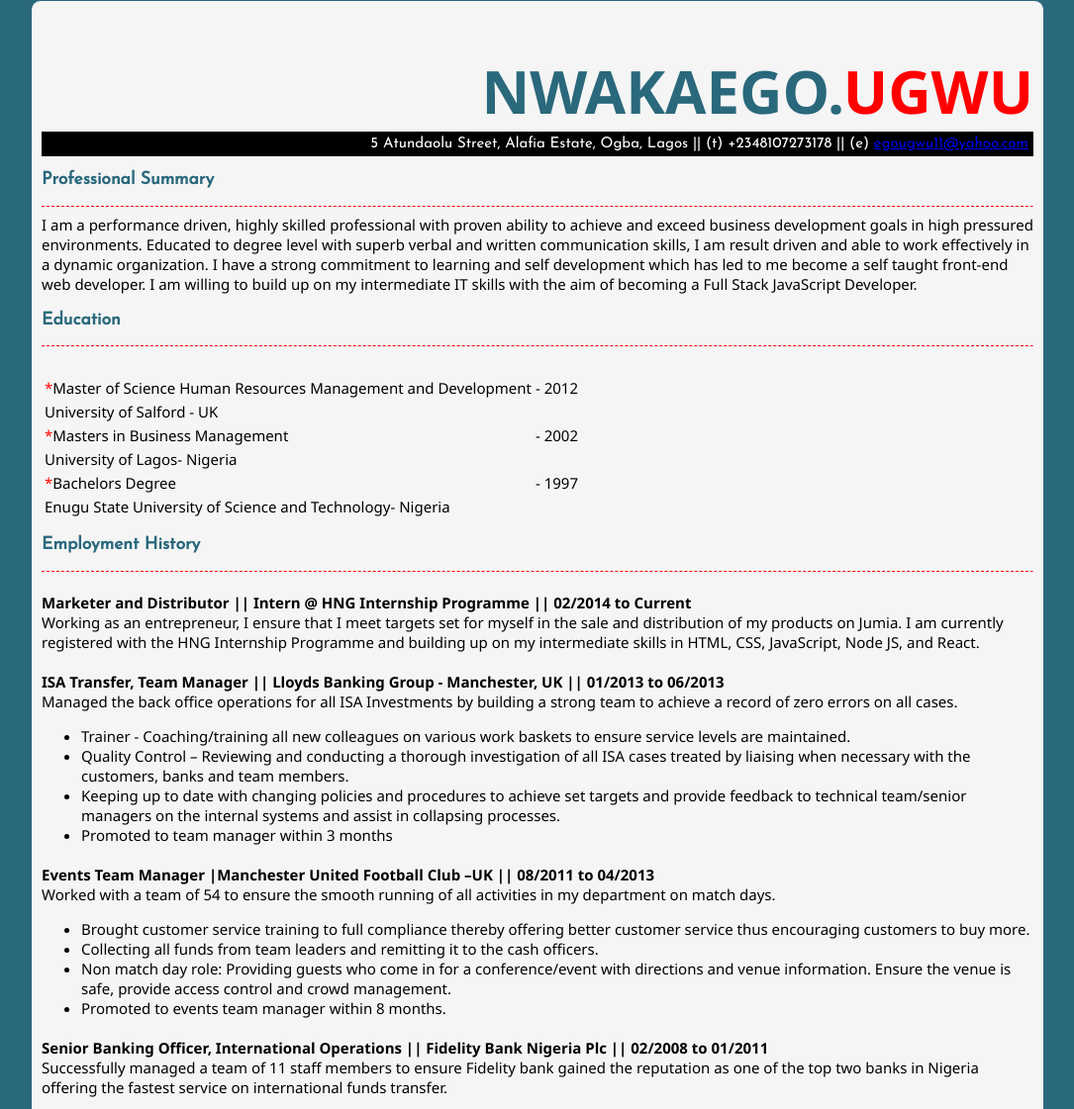
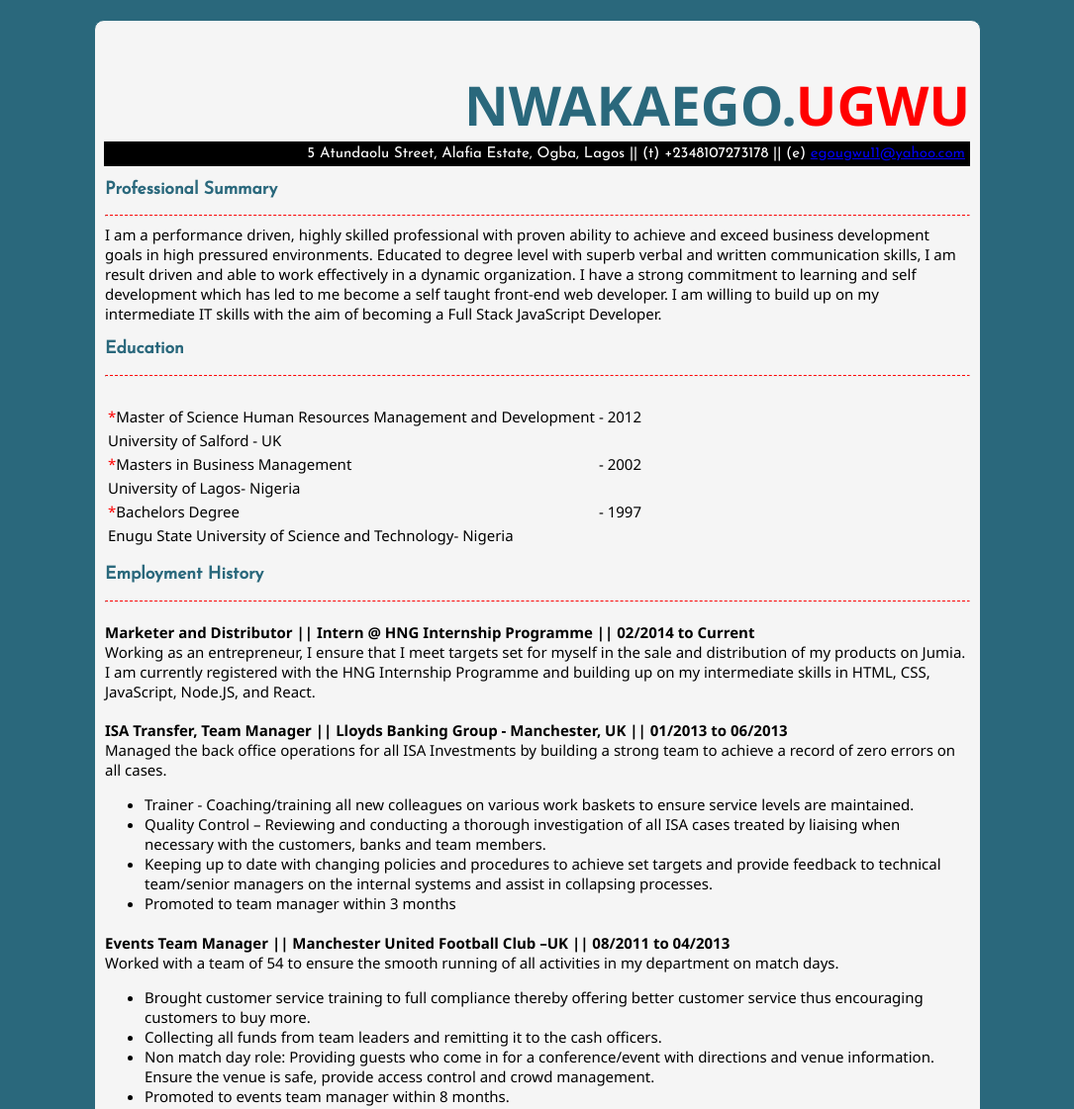
Before and after one commit to egocious/egocious, a plain HTML site: page resume.html in a window 1280 px wide. Shown: the top 1121 px of the page at 99% size, without its empty margins (97-1182 px from the left). Drawn offline with Linux system fonts and the light colour scheme.

Commit message:
update on file

```diff
--- a/resume.html
+++ b/resume.html
@@ -14,24 +14,23 @@
         margin: 120px;
         font-size: 15px;
         margin: 0 auto;
-        width: 80%;
-        height: 600px;
+        width: 70%;
+        height: 200px;
         background-color: rgb(42, 104, 124);
 
     }
     .resume  {
-
+        margin-top: 20px;
         border: 1px solid rgb(42, 104, 124);
         border-radius: 10px;
         padding: 10px;
         background-color: whitesmoke;
-
     }
     .header  {
         text-align: right;
     }
     h1  {
-        font-size: 60px;
+        font-size: 55px;
         margin-bottom: 0px;
     }
     h3  {
@@ -66,12 +65,7 @@
     hr  {
         border-top: 1px dashed red;
     }
-    .date  {
-        text-align: right;
-    }
-    .bottom  {
-padding: 155px;
-    }
+
 
 
     </style>
@@ -83,7 +77,7 @@ padding: 155px;
         <p class="address">5 Atundaolu Street, Alafia Estate, Ogba, Lagos  || (t) +2348107273178  || (e)
             <a href="#">egougwu11@yahoo.com</a></p>
     </div>
-        <div class="experience">
+        <div>
 
         <h3>Professional Summary</h3>
         <hr>
@@ -113,7 +107,7 @@ padding: 155px;
         <h3>Employment History</h3>
         <hr>
         <h4>Marketer and Distributor || Intern @ HNG Internship Programme  ||  02/2014 to Current</h4>
-        <p>Working as an entrepreneur, I ensure that I meet targets set for myself in the sale and distribution of my products on Jumia. I am currently registered with the HNG Internship Programme and building up on my intermediate skills in HTML, CSS, JavaScript, Node JS, and React.</p>
+        <p>Working as an entrepreneur, I ensure that I meet targets set for myself in the sale and distribution of my products on Jumia. I am currently registered with the HNG Internship Programme and building up on my intermediate skills in HTML, CSS, JavaScript, Node.JS, and React.</p>
         <h4>ISA Transfer, Team Manager  ||  Lloyds Banking Group - Manchester, UK  ||  01/2013 to 06/2013  </h4>
         <p>Managed the back office operations for all ISA Investments by building a strong team to achieve a record of zero errors on all cases. </p>
         <ul>
@@ -122,7 +116,7 @@ padding: 155px;
             <li>Keeping up to date with changing policies and procedures to achieve set targets and provide feedback to technical team/senior managers on the internal systems and assist in collapsing processes.</li>
             <li>Promoted to team manager within 3 months</li>
         </ul>
-        <h4>Events Team Manager  |Manchester United Football Club –UK  ||  08/2011 to 04/2013 </h4>
+        <h4>Events Team Manager || Manchester United Football Club –UK  ||  08/2011 to 04/2013 </h4>
         <p>Worked with a team of 54 to ensure the smooth running of all activities in my department on match days.</p>
         <ul>
             <li>Brought customer service training to full compliance thereby offering better customer service thus encouraging customers to buy more. </li>
@@ -147,9 +141,8 @@ padding: 155px;
             <li>Returns - preparing a monthly report to be sent to the regulatory authority (Central Bank of Nigeria)</li>
         </ul>
         <h3>References available on request</h3>
-        <hr>
-        <span class="bottom"></span>
-        </div>
+        <hr class="bottom">
+     </div>
     </div>
 
 </body>
```
